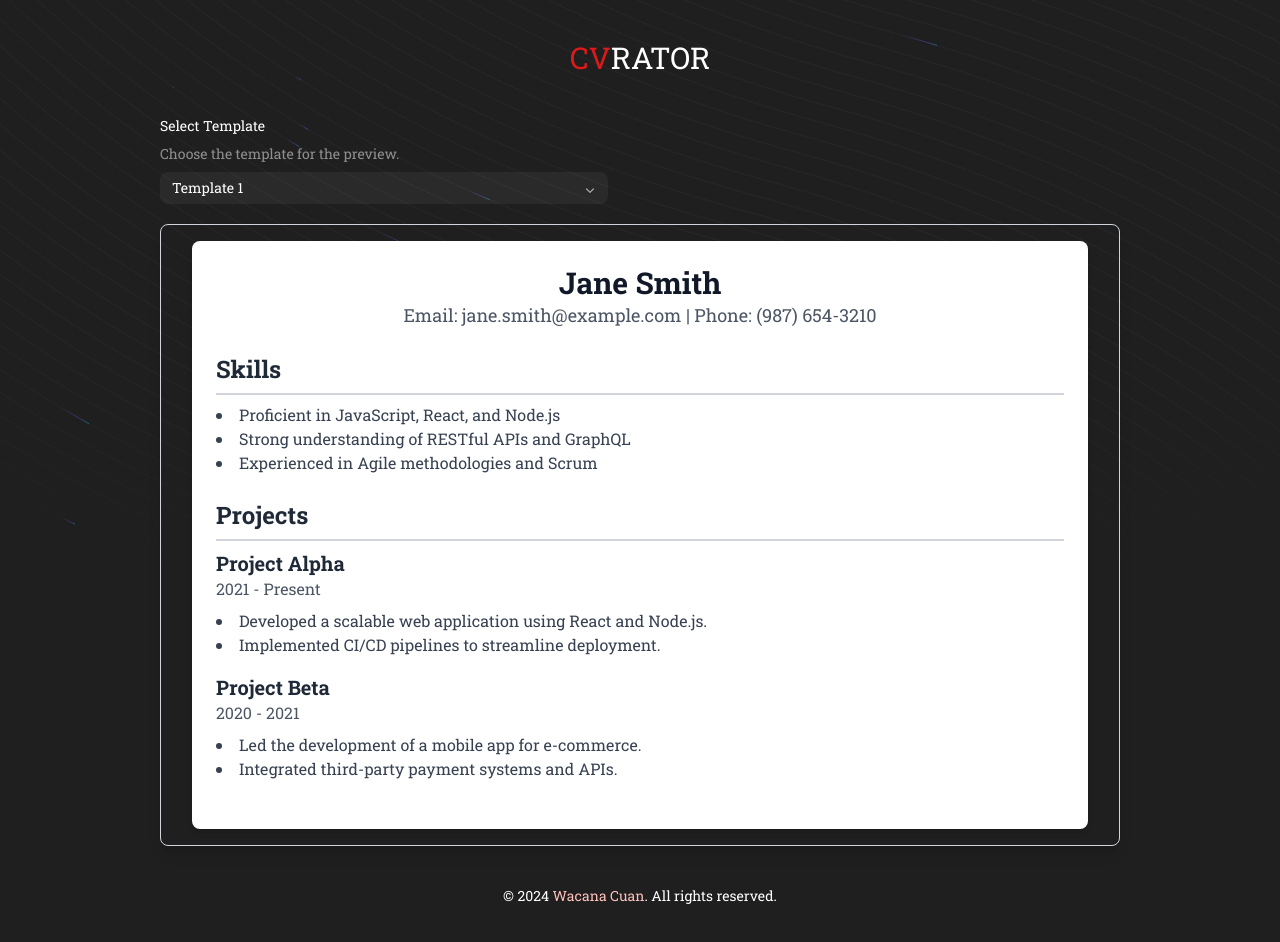
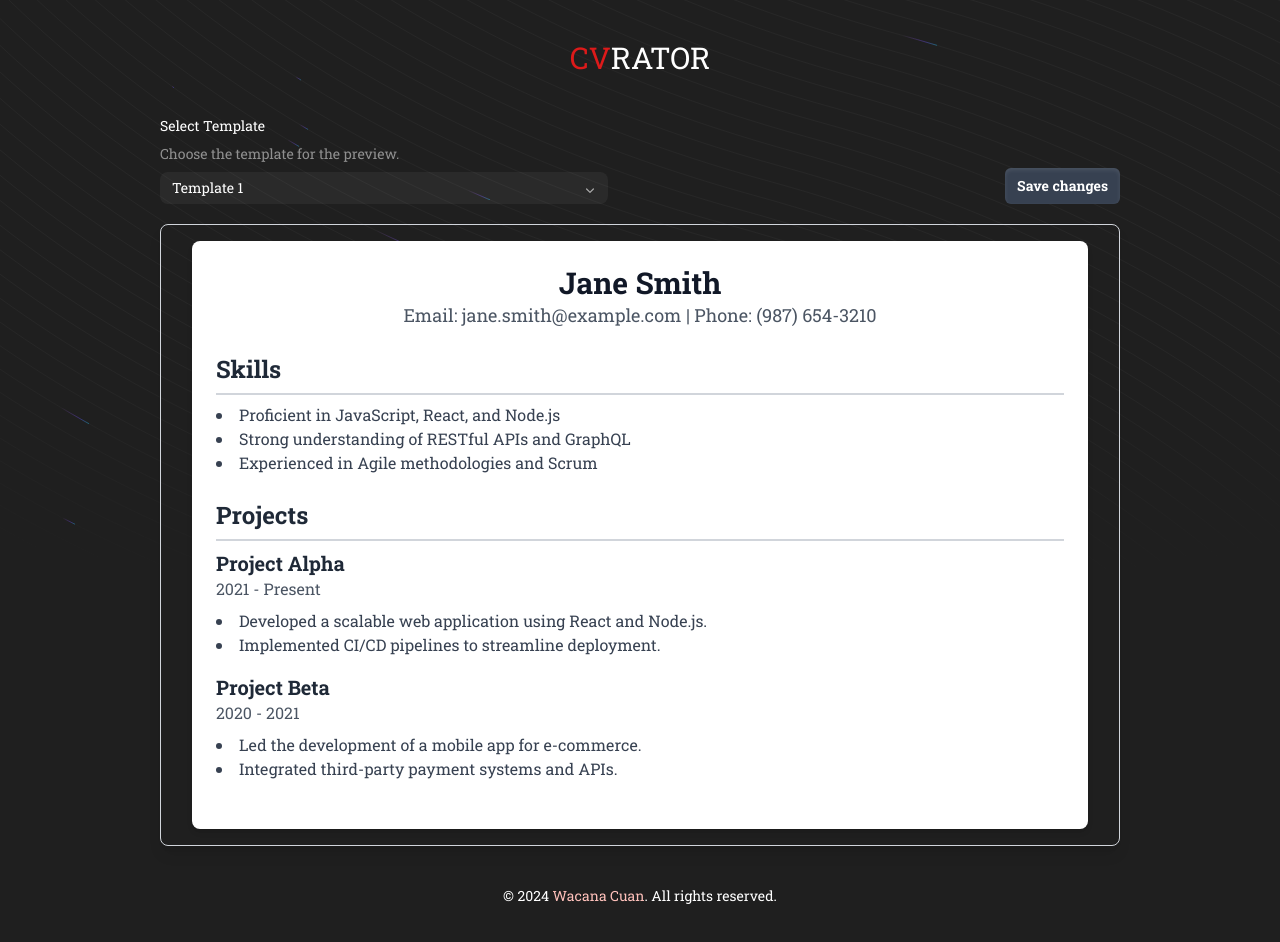
Before and after one commit to muhammadnurkholiq/cvrator-app, a Next.js app: page /generate in a window 1280 px wide. Shown: the top 942 px of the page. Built offline with nearby package versions, Linux system fonts and the light colour scheme.

Commit message:
update progress show and download pdf

```diff
--- a/app/components/pdf/index.tsx
+++ b/app/components/pdf/index.tsx
@@ -1,14 +1,101 @@
 "use client";
 
-import React, { useState } from "react";
+import React, { useState, useEffect } from "react";
+import { saveAs } from "file-saver";
+import html2canvas from "html2canvas";
+import jsPDF from "jspdf";
+import { Button } from "@headlessui/react";
+
+import CircleLoading from "../loading/circle-loading";
+
+// components
 import PDFPreview from "./pdf-preview";
 import TemplateDropdown from "./template-dropdown";
 
 const PDFGenerate: React.FC = () => {
+  const [isLoading, setIsLoading] = useState(true);
   const [selectedTemplate, setSelectedTemplate] = useState("Template 1");
 
+  useEffect(() => {
+    // Set loading to false after 2 seconds
+    const timer = setTimeout(() => {
+      setIsLoading(false);
+    }, 2000);
+
+    // Clean up the timer on component unmount
+    return () => clearTimeout(timer);
+  }, []);
+
+  const generatePDF = async (): Promise<void> => {
+    const input = document.getElementById("pdf-content");
+    if (input) {
+      try {
+        // Use a higher scale for better quality
+        const canvas = await html2canvas(input, {
+          scale: 1.5,
+          allowTaint: true,
+          useCORS: true
+        });
+
+        // A4 size dimensions in millimeters
+        const a4Width = 210; // A4 width in mm
+        const a4Height = 297; // A4 height in mm
+
+        const pdf = new jsPDF({
+          orientation: "portrait", // Portrait orientation for A4
+          unit: "mm",
+          format: [a4Width, a4Height] // A4 size in mm
+        });
+
+        // Use PNG format for lossless quality
+        const imgData = canvas.toDataURL("image/png");
+        const pdfWidth = pdf.internal.pageSize.getWidth();
+        const pdfHeight = pdf.internal.pageSize.getHeight();
+        const imgWidth = canvas.width;
+        const imgHeight = canvas.height;
+
+        // Calculate scaling factors to maintain aspect ratio
+        const widthRatio = pdfWidth / imgWidth;
+        const heightRatio = pdfHeight / imgHeight;
+        const ratio = Math.min(widthRatio, heightRatio);
+
+        const scaledWidth = imgWidth * ratio;
+        const scaledHeight = imgHeight * ratio;
+
+        const xOffset = 0;
+        const yOffset = 0;
+
+        pdf.addImage(
+          imgData,
+          "PNG",
+          xOffset,
+          yOffset,
+          scaledWidth,
+          scaledHeight
+        );
+
+        // Convert the PDF to a blob
+        const pdfBlob = pdf.output("blob");
+
+        // Save the PDF file
+        saveAs(pdfBlob, "CV.pdf");
+      } catch (error) {
+        console.error("Error generating PDF:", error);
+      }
+    } else {
+      console.error("Element not found");
+    }
+  };
+
   return (
+    <>
+      {isLoading ? (
+        <div>
+          <CircleLoading />
+        </div>
+      ) : (
         <div className="flex flex-col gap-5">
+          <div className="flex flex-row justify-between items-end">
             <TemplateDropdown
               selectedTemplate={selectedTemplate}
               onChange={setSelectedTemplate}
@@ -18,8 +105,24 @@ const PDFGenerate: React.FC = () => {
                 { id: 3, name: "Template 3" }
               ]}
             />
+
+            <div>
+              <Button
+                onClick={generatePDF}
+                className="inline-flex items-center gap-2 rounded-md bg-gray-700 py-1.5 px-3 text-sm/6 font-semibold text-white shadow-inner shadow-white/10 focus:outline-none data-[hover]:bg-gray-600 data-[open]:bg-gray-700 data-[focus]:outline-1 data-[focus]:outline-white"
+              >
+                Save changes
+              </Button>
+            </div>
+          </div>
+          <div className="w-[100%] border border-gray-300 p-4 rounded-lg shadow-lg">
+            <div id="pdf-content">
               <PDFPreview selectedTemplate={selectedTemplate} />
             </div>
+          </div>
+        </div>
+      )}
+    </>
   );
 };
 
--- a/app/components/pdf/pdf-preview.tsx
+++ b/app/components/pdf/pdf-preview.tsx
@@ -18,13 +18,13 @@ const PDFPreview: React.FC<PDFPreviewProps> = ({ selectedTemplate }) => {
   const TemplateComponent = templateMap[selectedTemplate] || null;
 
   return (
-    <div className="w-[100%] border border-gray-300 p-4 rounded-lg shadow-lg">
+    <>
       {TemplateComponent ? (
         <TemplateComponent />
       ) : (
         <p>Select a template to preview.</p>
       )}
-    </div>
+    </>
   );
 };
 
--- a/package.json
+++ b/package.json
@@ -12,7 +12,10 @@
     "@headlessui/react": "^2.1.2",
     "@heroicons/react": "^2.1.5",
     "clsx": "^2.1.1",
+    "file-saver": "^2.0.5",
     "framer-motion": "^11.3.24",
+    "html2canvas": "^1.4.1",
+    "jspdf": "^2.5.1",
     "next": "14.2.5",
     "react": "^18",
     "react-dom": "^18",
@@ -20,6 +23,7 @@
     "tailwind-merge": "^2.5.2"
   },
   "devDependencies": {
+    "@types/file-saver": "^2.0.7",
     "@types/node": "^20",
     "@types/react": "^18",
     "@types/react-dom": "^18",
```
Also changed, not shown: app/components/question/question-navigation.tsx (+0 -7 lines), 1 other file (tests, documents, lock files or other folders). Lines whose indentation alone changed are shown as unchanged.
